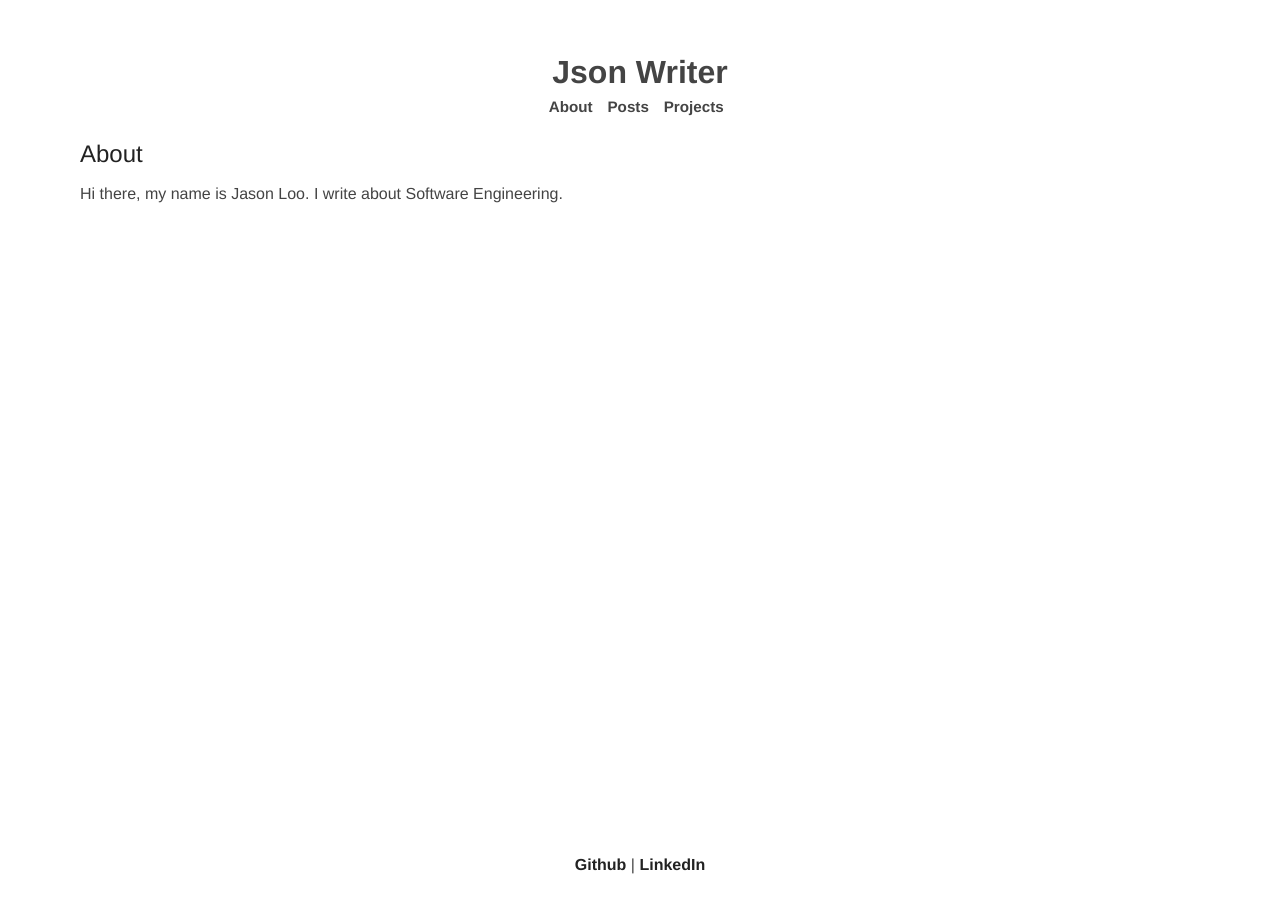
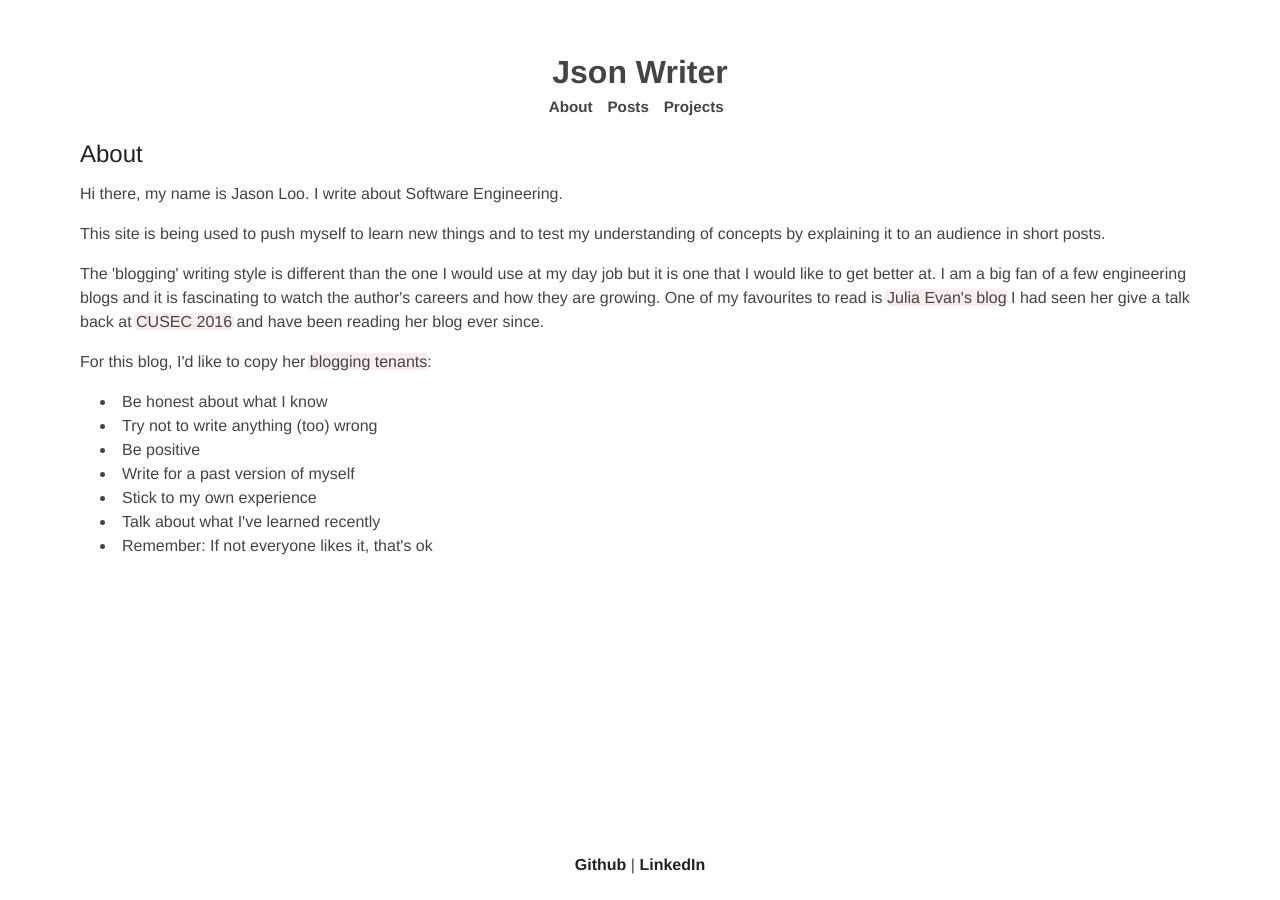
Before and after one commit to Nosajool/Nosajool.github.io, a Jekyll site: the page built from about.html, in a window 1280 px wide. Built offline with Jekyll 4.4.1, drawn with Linux system fonts in a browser that asks for light colours.

```diff
--- a/_config.yml
+++ b/_config.yml
@@ -3,7 +3,7 @@
 description: >
   <p>Hi there, my name is Jason Loo. I write about Software Engineering.</p>
 baseurl: ""
-url: "https://nosajool.github.io/"
+url: "https://www.jsonwriter.com"
 github_username:  Nosajool
 linkedin_public_username: jasonmloo
 
--- a/_sass/_layout.scss
+++ b/_sass/_layout.scss
@@ -156,7 +156,7 @@
 }
 
 img {
-  width: 100%;
+  max-width: 100%;
 }
 
 a>img {
--- a/about.html
+++ b/about.html
@@ -7,5 +7,22 @@
   <section>
     <h1>About</h1>
     {{ site.description }}
+    <p>
+      This site is being used to push myself to learn new things and to test my understanding of concepts by explaining it to an audience in short posts.
+    </p>
+    <p>
+    The 'blogging' writing style is different than the one I would use at my day job but it is one that I would like to get better at. I am a big fan of a few engineering blogs and it is fascinating to watch the author's careers and how they are growing. One of my favourites to read is <a href="https://jvns.ca">Julia Evan's blog</a> I had seen her give a talk back at <a href="http://2016.cusec.net">CUSEC 2016</a> and have been reading her blog ever since.
+    </p>
+    <p>For this blog, I'd like to copy her <a href="https://jvns.ca/blog/2017/03/20/blogging-principles">blogging tenants</a>:
+    </p>
+    <ul>
+      <li>Be honest about what I know </li>
+      <li>Try not to write anything (too) wrong</li>
+      <li>Be positive</li>
+      <li>Write for a past version of myself</li>
+      <li>Stick to my own experience</li>
+      <li>Talk about what I've learned recently</li>
+      <li>Remember: If not everyone likes it, that's ok</li>
+    </ul>
   </section>
 </article>
```
Also changed, not shown: _posts/2020-06-30-adding-a-custom-domain-to-github-pages.md (added, +109 -0 lines), assets/images/posts/adding-a-custom-domain-to-github-pages/github_settings.png (added), assets/images/posts/adding-a-custom-domain-to-github-pages/security_tab.png (added), assets/images/posts/adding-a-custom-domain-to-github-pages/server_certificate.png (added).
